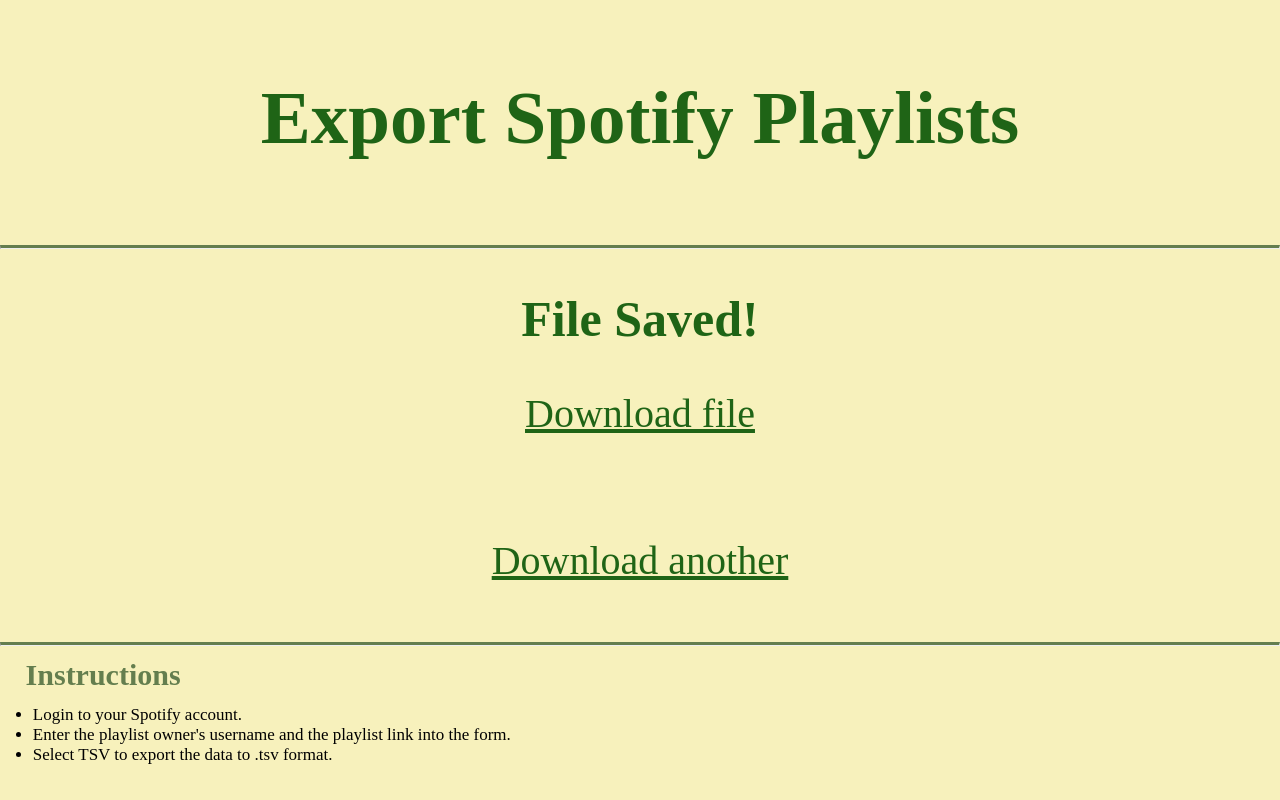
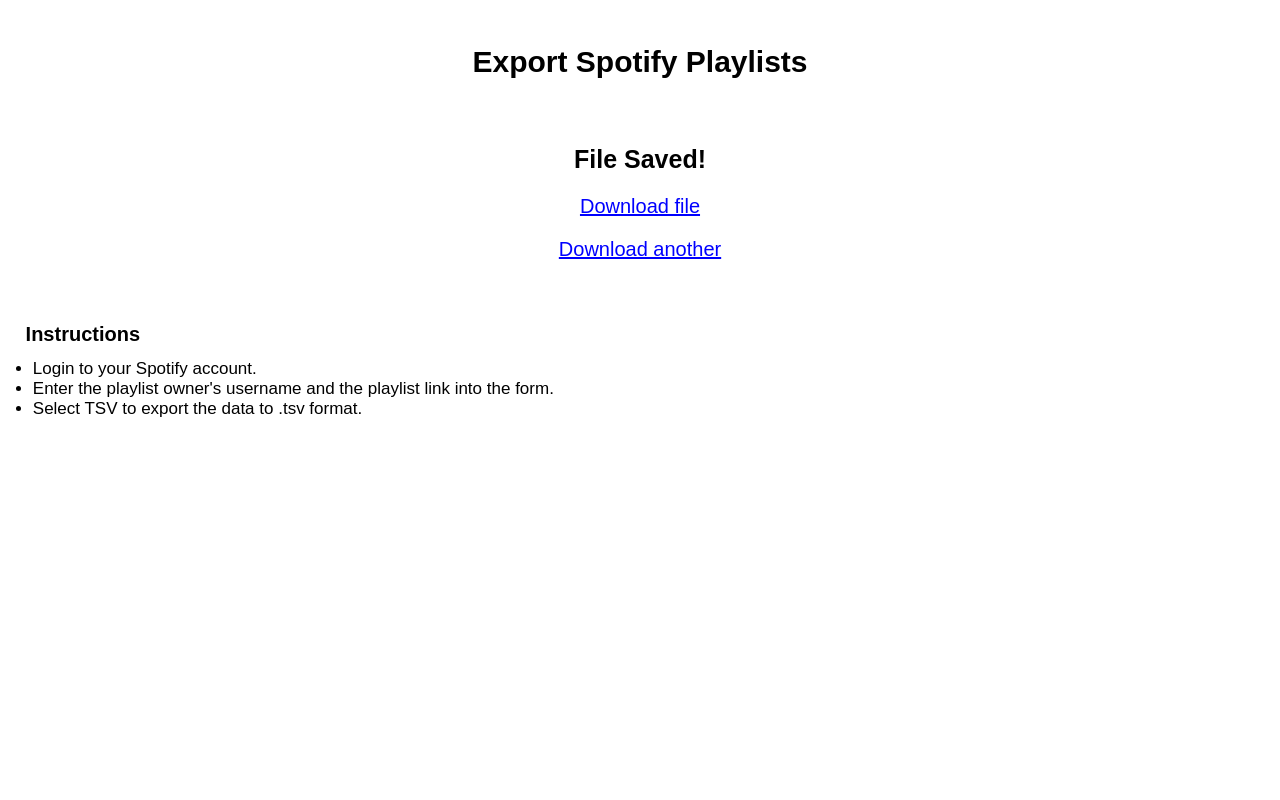
Before and after one commit to shivsondhi/export-spotify-playlists, a Flask app: template templates/data.html in a window 1280 px wide. Run offline with Flask 2, Linux system fonts and the light colour scheme; the template is opened without the code that fills it, so the values that code supplies are empty.

Commit message:
cleanup styles

```diff
--- a/static/css/data.css
+++ b/static/css/data.css
@@ -4,7 +4,8 @@
 	padding: 0px;
 	height: 100%;
 	width: 100%;
-	background: #f7f1bc;
+	background: white;
+	font-family: 'arial';
 }
 
 #container {
@@ -17,17 +18,10 @@
 }
 
 h1 {
-	color: #1f6416;
+	color: black;
 	text-align: center;
-	font-size: 75px;
+	font-size: 30px;
 }
-
-hr {
-	border-top: 3px solid #647e4e;
-}
-
-
-
 
 /* body */
 #body {
@@ -36,17 +30,17 @@
 }
 
 #download {
-	margin: 35px 0 100px 0;
+	margin: 20px 0 20px 0;
 }
 
 h2 {
-	color: #1f6416;
-	font-size: 50px;
+	color: black;
+	font-size: 25px;
 }
 
 a {
-	color: #1f6416;
-	font-size: 40px;
+	color: blue;
+	font-size: 20px;
 }
 
 a:hover {
@@ -57,9 +51,9 @@
 
 /* footer */
 h3 {
-	color: #647e4e;
+	color: black;
 	margin: 1% 0 0 2%;
-	font-size: 30px;
+	font-size: 20px;
 }
 
 #instructions {
--- a/templates/data.html
+++ b/templates/data.html
@@ -11,7 +11,6 @@
 			<div id="header">
 				<h1>Export Spotify Playlists</h1>
 			</div>
-			<hr>
 			<div id="body">
 				<!-- add h1 header dynamically based on success or failure -->
 				<div id="download">
@@ -22,7 +21,6 @@
 					<a href="{{ url_for('connected') }}">Download another</a>
 				</div>
 			</div>
-			<hr>
 			<div id="footer">
 				<h3>Instructions</h3>
 				<ul id="instructions">
--- a/templates/home.html
+++ b/templates/home.html
@@ -11,7 +11,6 @@
 			<div id="header">
 				<h1>Export Spotify Playlists</h1>
 			</div>
-			<hr>
 			<div id="body">
 				<div id="buttons">
 					<!-- <button onClick="window.open('http://localhost:5000/login', '_blank', '_top');"> -->
@@ -20,7 +19,6 @@
 					</button>
 				</div>
 			</div>
-			<hr>
 			<div id="footer">
 				<h3>Instructions</h3>
 				<ul id="instructions">
```
Also changed, not shown: static/css/home.css (+6 -14 lines), static/css/home_connected.css (+13 -21 lines), templates/home_connected.html (+3 -6 lines).
